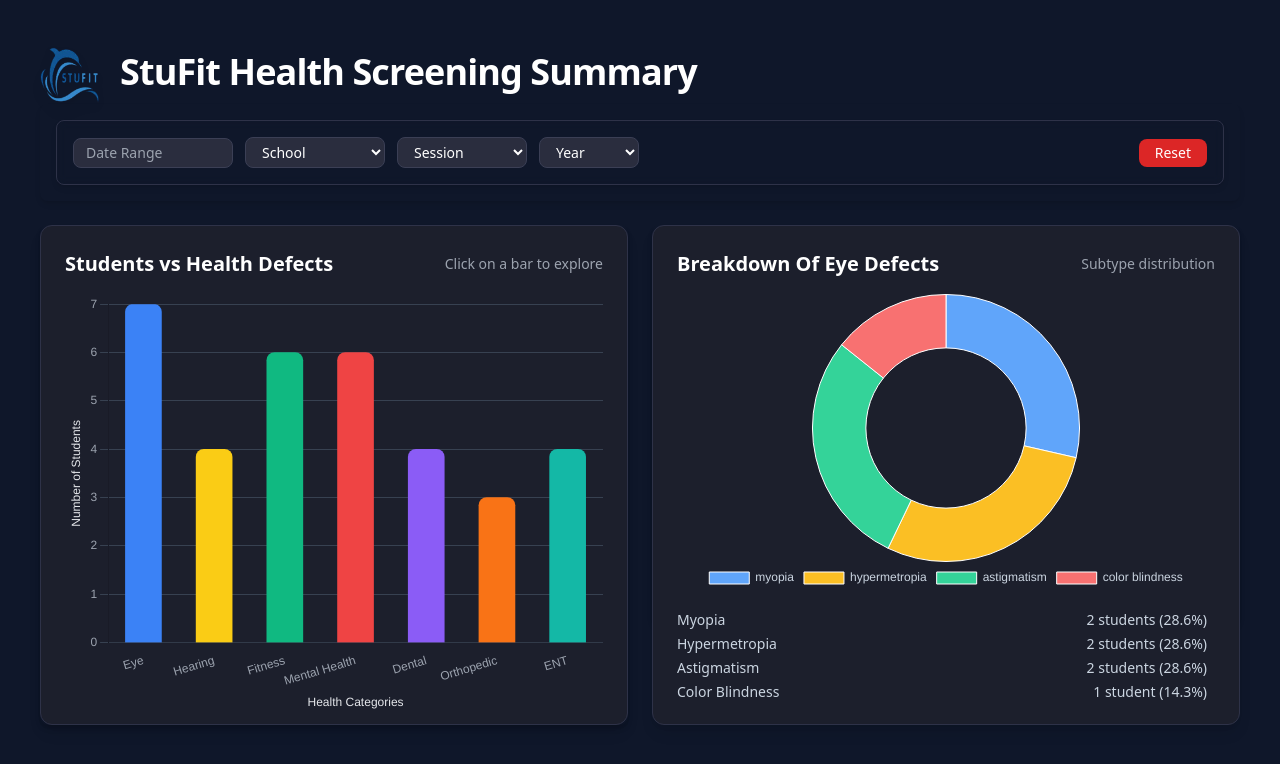
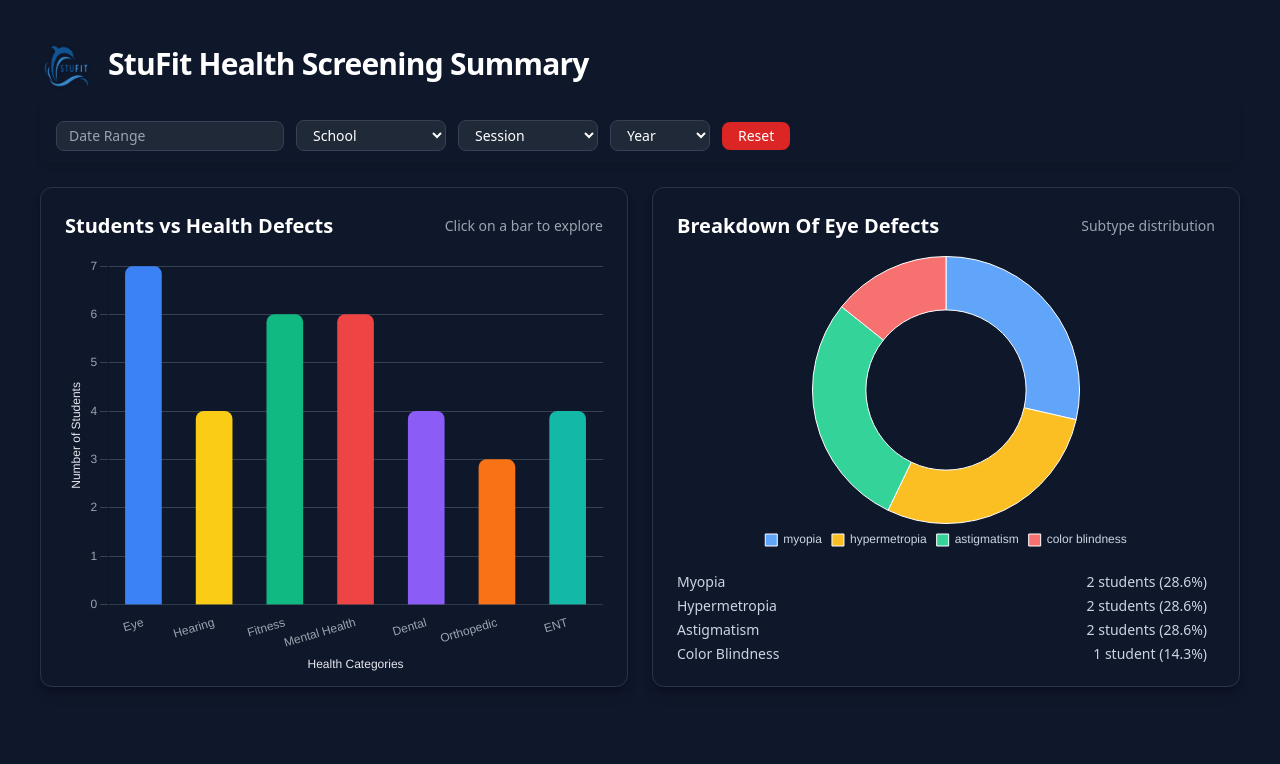
Before and after one commit to Vishwajeet-Kumar-Patel/Summary_Page, a React (Vite) app: page / in a window 1280 px wide. Shown: the top 764 px of the page. Built offline with nearby package versions, Linux system fonts and the light colour scheme; the HTML template or start-up script is replaced by a standard one.

Commit message:
CSS Fixed Just LOGO have some issues

```diff
--- a/package.json
+++ b/package.json
@@ -10,6 +10,8 @@
     "preview": "vite preview"
   },
   "dependencies": {
+    "@headlessui/react": "^2.2.4",
+    "@heroicons/react": "^2.2.0",
     "chart.js": "^4.5.0",
     "react": "^19.1.0",
     "react-chartjs-2": "^5.3.0",
--- a/src/components/DefectBarChart.jsx
+++ b/src/components/DefectBarChart.jsx
@@ -9,13 +9,16 @@ import {
   Legend,
 } from 'chart.js';
 
+// Register the essential chart components
 ChartJS.register(BarElement, CategoryScale, LinearScale, Tooltip, Legend);
 
 export default function DefectBarChart({ data, onBarClick }) {
+  // Define the types of defects we're interested in
   const defectTypes = [
     'eye', 'hearing', 'fitness', 'mental', 'dental', 'orthopedic', 'ent',
   ];
 
+  // Friendly labels for displaying on the chart
   const defectLabels = {
     eye: 'Eye',
     hearing: 'Hearing',
@@ -26,11 +29,13 @@ export default function DefectBarChart({ data, onBarClick }) {
     ent: 'ENT',
   };
 
+  // Define a distinct color for each bar (defect type)
   const barColors = [
     '#3b82f6', '#facc15', '#10b981',
     '#ef4444', '#8b5cf6', '#f97316', '#14b8a6'
   ];
 
+  // Count how many students have each type of defect using useMemo for optimization
   const defectCounts = useMemo(() => {
     const counts = Object.fromEntries(defectTypes.map(type => [type, 0]));
     data.forEach(student => {
@@ -41,6 +46,7 @@ export default function DefectBarChart({ data, onBarClick }) {
     return counts;
   }, [data]);
 
+  // Prepare the data object to feed into Chart.js
   const chartData = {
     labels: defectTypes.map(type => defectLabels[type]),
     datasets: [
@@ -50,27 +56,29 @@ export default function DefectBarChart({ data, onBarClick }) {
         backgroundColor: barColors,
         borderRadius: 8,
         barThickness: 36,
-        hoverBackgroundColor: barColors.map(color => color + 'cc'),
+        hoverBackgroundColor: barColors.map(color => color + 'cc'), // Slight transparency on hover
       },
     ],
   };
 
+  // Configuration options for how the bar chart should behave/look
   const chartOptions = {
     responsive: true,
-    maintainAspectRatio: false,
+    maintainAspectRatio: false, // Let it scale based on container height
     layout: {
       padding: {
-        bottom: 30, // prevents x-axis labels from being cut off
+        bottom: 30, // Prevent labels from getting cut off
       },
     },
     animation: {
       duration: 700,
-      easing: 'easeInOutQuart',
+      easing: 'easeInOutQuart', // Smooth transition on chart load
     },
     plugins: {
-      legend: { display: false },
+      legend: { display: false }, // Hide the legend since labels are obvious
       tooltip: {
         callbacks: {
+          // Show a readable tooltip like: "4 students"
           label: (ctx) => `${ctx.raw} students`,
         },
         backgroundColor: '#1f2937',
@@ -81,6 +89,7 @@ export default function DefectBarChart({ data, onBarClick }) {
         padding: 10,
       },
     },
+    // Handle click on bars — pass defect type to parent component
     onClick: (_, elements) => {
       if (elements.length > 0) {
         const index = elements[0].index;
@@ -127,7 +136,8 @@ export default function DefectBarChart({ data, onBarClick }) {
   };
 
   return (
-    <div className="w-full h-[500px] p-4 md:p-6 rounded-xl shadow-lg border border-[#2e3248] bg-[#1c1f2c] overflow-hidden">
+    <div className="w-full h-[400px] sm:h-[420px] md:h-[500px] p-4 md:p-6 rounded-xl shadow-lg border border-[#2e3248] overflow-hidden">
+      {/* Header above the chart */}
       <div className="flex flex-col sm:flex-row justify-between items-start sm:items-center mb-4 gap-1">
         <h2 className="text-lg md:text-xl font-semibold text-white">
           Students vs Health Defects
@@ -136,6 +146,8 @@ export default function DefectBarChart({ data, onBarClick }) {
           Click on a bar to explore
         </span>
       </div>
+
+      {/* The Bar chart itself */}
       <Bar data={chartData} options={chartOptions} />
     </div>
   );
--- a/src/components/DefectDrilldown.jsx
+++ b/src/components/DefectDrilldown.jsx
@@ -7,8 +7,10 @@ import {
   Legend,
 } from 'chart.js';
 
+// Register required chart components
 ChartJS.register(ArcElement, Tooltip, Legend);
 
+// Friendly display labels for each defect category
 const defectLabels = {
   eye: 'Eye',
   hearing: 'Hearing',
@@ -20,6 +22,7 @@ const defectLabels = {
 };
 
 export default function DefectDrilldown({ data, defectType }) {
+  // Compute counts for each subtype under the selected defect type
   const subtypeCounts = useMemo(() => {
     const counts = {};
     data.forEach((student) => {
@@ -31,8 +34,10 @@ export default function DefectDrilldown({ data, defectType }) {
     return counts;
   }, [data, defectType]);
 
+  // Calculate the total number of students for percentage breakdown
   const total = Object.values(subtypeCounts).reduce((a, b) => a + b, 0);
 
+  // Prepare chart data using subtypes and their counts
   const chartData = {
     labels: Object.keys(subtypeCounts),
     datasets: [
@@ -50,7 +55,8 @@ export default function DefectDrilldown({ data, defectType }) {
   };
 
   return (
-    <div className="w-full h-[400px] md:h-[500px] p-4 md:p-6 rounded-xl shadow-lg border border-[#2e3248] bg-[#1c1f2c]">
+    <div className="w-full h-[400px] sm:h-[500px] p-4 md:p-6 rounded-xl shadow-lg border border-[#2e3248] overflow-hidden">
+      {/* Title and description header */}
       <div className="flex flex-col sm:flex-row justify-between items-start sm:items-center mb-4 gap-1">
         <h2 className="text-lg md:text-xl font-semibold text-white capitalize">
           Breakdown of {defectLabels[defectType] || defectType} Defects
@@ -58,25 +64,30 @@ export default function DefectDrilldown({ data, defectType }) {
         <span className="text-xs md:text-sm text-gray-400">Subtype distribution</span>
       </div>
 
+      {/* Show pie chart only if there is data */}
       {Object.keys(subtypeCounts).length > 0 ? (
         <>
-          <div className="relative h-[220px] md:h-[300px] w-full">
+          {/* Pie Chart Container */}
+          <div className="relative h-[220px] sm:h-[300px] w-full">
             <Pie
               data={chartData}
               options={{
                 responsive: true,
                 maintainAspectRatio: false,
-                cutout: '60%', // Donut chart center cut
+                cutout: '60%', // Makes it a doughnut chart look
                 plugins: {
                   legend: {
                     position: 'bottom',
                     labels: {
                       color: '#cbd5e1',
                       font: { size: 12 },
+                      padding: 10,
+                      boxWidth: 12,
                     },
                   },
                   tooltip: {
                     callbacks: {
+                      // Tooltip label format
                       label: (ctx) => `${ctx.label}: ${ctx.raw} students`,
                     },
                     backgroundColor: '#1f2937',
@@ -91,7 +102,8 @@ export default function DefectDrilldown({ data, defectType }) {
             />
           </div>
 
-          <ul className="mt-4 text-sm text-slate-300 space-y-1 max-h-[100px] overflow-auto pr-2">
+          {/* Subtype List */}
+          <ul className="mt-4 text-sm text-slate-300 space-y-1 max-h-[100px] overflow-y-auto pr-2 scrollbar-thin scrollbar-thumb-gray-700">
             {Object.entries(subtypeCounts).map(([key, value]) => (
               <li key={key} className="flex justify-between text-xs md:text-sm">
                 <span className="capitalize">{key}</span>
@@ -104,6 +116,7 @@ export default function DefectDrilldown({ data, defectType }) {
           </ul>
         </>
       ) : (
+        // Handle case where no subtype data is available
         <p className="text-slate-400 text-center text-sm">
           No subtype data available for {defectLabels[defectType] || defectType}.
         </p>
--- a/src/components/FilterPanel.jsx
+++ b/src/components/FilterPanel.jsx
@@ -1,15 +1,17 @@
-import React, { useState, useEffect } from 'react';
-import DatePicker from 'react-datepicker';
-import 'react-datepicker/dist/react-datepicker.css';
+import React, { useState, useEffect } from "react";
+import DatePicker from "react-datepicker";
+import "react-datepicker/dist/react-datepicker.css";
+import { Disclosure } from "@headlessui/react";
+import { ChevronDownIcon } from "@heroicons/react/20/solid";
 
 export default function FilterPanel({ data, setFilteredData }) {
   const [dateRange, setDateRange] = useState([null, null]);
   const [startDate, endDate] = dateRange;
-  const [school, setSchool] = useState('');
-  const [session, setSession] = useState('');
-  const [year, setYear] = useState('');
-  const [ageGroup, setAgeGroup] = useState('');
-  const [search, setSearch] = useState('');
+  const [school, setSchool] = useState("");
+  const [session, setSession] = useState("");
+  const [year, setYear] = useState("");
+  const [ageGroup, setAgeGroup] = useState("");
+  const [search, setSearch] = useState("");
 
   const schoolOptions = [...new Set(data.map((d) => d.school))];
   const yearOptions = [...new Set(data.map((d) => new Date(d.date).getFullYear()))];
@@ -30,15 +32,15 @@ export default function FilterPanel({ data, setFilteredData }) {
     if (ageGroup) {
       filtered = filtered.filter((item) => {
         const age = item.age;
-        if (ageGroup === '<10') return age < 10;
-        if (ageGroup === '10–14') return age >= 10 && age <= 14;
-        if (ageGroup === '15–18') return age >= 15 && age <= 18;
-        if (ageGroup === '18+') return age > 18;
+        if (ageGroup === "<10") return age < 10;
+        if (ageGroup === "10–14") return age >= 10 && age <= 14;
+        if (ageGroup === "15–18") return age >= 15 && age <= 18;
+        if (ageGroup === "18+") return age > 18;
         return true;
       });
     }
 
-    if (search.trim() !== '') {
+    if (search.trim() !== "") {
       filtered = filtered.filter(
         (item) =>
           item.name.toLowerCase().includes(search.toLowerCase()) ||
@@ -51,18 +53,48 @@ export default function FilterPanel({ data, setFilteredData }) {
 
   const handleReset = () => {
     setDateRange([null, null]);
-    setSchool('');
-    setSession('');
-    setYear('');
-    setAgeGroup('');
-    setSearch('');
+    setSchool("");
+    setSession("");
+    setYear("");
+    setAgeGroup("");
+    setSearch("");
     setFilteredData(data);
   };
 
   return (
-    <div className="flex flex-wrap items-center gap-3 p-4 bg-transparent text-white rounded-lg backdrop-blur-sm border border-[#2e3248] shadow-md">
-      {/* Date Range Picker */}
-      <div className="w-full sm:w-[160px]">
+    <div className=" text-white px-4 py-3">
+      {/* Mobile View - Dropdown */}
+      <div className="block md:hidden">
+        <Disclosure>
+          {({ open }) => (
+            <div>
+              <Disclosure.Button className="flex justify-between items-center w-full px-4 py-2 bg-[#1f2937] text-sm font-medium rounded-md hover:bg-[#374151]">
+                Add Filters
+                <ChevronDownIcon
+                  className={`w-5 h-5 text-white transition-transform ${open ? "rotate-180" : ""}`}
+                />
+              </Disclosure.Button>
+
+              <Disclosure.Panel className="mt-4 grid grid-cols-1 sm:grid-cols-2 gap-3">
+                <FilterControls />
+              </Disclosure.Panel>
+            </div>
+          )}
+        </Disclosure>
+      </div>
+
+      {/* Desktop View - Navbar Style */}
+      <div className="hidden md:flex md:flex-wrap md:items-center md:gap-3 md:justify-start mt-2">
+        <FilterControls />
+      </div>
+    </div>
+  );
+
+  function FilterControls() {
+    return (
+      <>
+        {/* Date Range */}
+        <div className="w-full sm:w-auto">
           <DatePicker
             selectsRange
             startDate={startDate}
@@ -73,15 +105,15 @@ export default function FilterPanel({ data, setFilteredData }) {
             showYearDropdown
             dropdownMode="select"
             isClearable
-          className="bg-[#2a2d3e] border border-[#3b3f55] text-sm text-white rounded-lg px-3 py-1 w-full"
+            className="bg-[#1f2937] border border-[#3b3f55] text-sm text-white rounded-lg px-3 py-1 w-full"
           />
         </div>
 
-      {/* School Filter */}
+        {/* School */}
         <select
           value={school}
           onChange={(e) => setSchool(e.target.value)}
-        className="bg-[#2a2d3e] border border-[#3b3f55] text-sm text-white rounded-lg px-3 py-1 w-full sm:w-[140px]"
+          className="bg-[#1f2937] border border-[#3b3f55] text-sm text-white rounded-lg px-3 py-1 w-full sm:w-[150px]"
         >
           <option value="">School</option>
           {schoolOptions.map((s, i) => (
@@ -89,22 +121,22 @@ export default function FilterPanel({ data, setFilteredData }) {
           ))}
         </select>
 
-      {/* Session Filter */}
+        {/* Session */}
         <select
           value={session}
           onChange={(e) => setSession(e.target.value)}
-        className="bg-[#2a2d3e] border border-[#3b3f55] text-sm text-white rounded-lg px-3 py-1 w-full sm:w-[130px]"
+          className="bg-[#1f2937] border border-[#3b3f55] text-sm text-white rounded-lg px-3 py-1 w-full sm:w-[140px]"
         >
           <option value="">Session</option>
           <option value="Jan - June">Jan - June</option>
           <option value="July - Dec">July - Dec</option>
         </select>
 
-      {/* Year Filter */}
+        {/* Year */}
         <select
           value={year}
           onChange={(e) => setYear(e.target.value)}
-        className="bg-[#2a2d3e] border border-[#3b3f55] text-sm text-white rounded-lg px-3 py-1 w-full sm:w-[100px]"
+          className="bg-[#1f2937] border border-[#3b3f55] text-sm text-white rounded-lg px-3 py-1 w-full sm:w-[100px]"
         >
           <option value="">Year</option>
           {yearOptions.map((y, i) => (
@@ -112,11 +144,11 @@ export default function FilterPanel({ data, setFilteredData }) {
           ))}
         </select>
 
-      {/* Age Group Filter
+        {/* Age Group
         <select
           value={ageGroup}
           onChange={(e) => setAgeGroup(e.target.value)}
-        className="bg-[#2a2d3e] border border-[#3b3f55] text-sm text-white rounded-lg px-3 py-1 w-full sm:w-[100px]"
+          className="bg-[#1f2937] border border-[#3b3f55] text-sm text-white rounded-lg px-3 py-1 w-full sm:w-[100px]"
         >
           <option value="">Age</option>
           <option value="<10">&lt;10</option>
@@ -125,24 +157,23 @@ export default function FilterPanel({ data, setFilteredData }) {
           <option value="18+">18+</option>
         </select> */}
 
-      {/* Search Box
+        {/* Search
         <input
           type="text"
-        placeholder="Search..."
+          placeholder="Search Name or ID"
           value={search}
           onChange={(e) => setSearch(e.target.value)}
-        className="bg-[#2a2d3e] border border-[#3b3f55] text-sm text-white rounded-lg px-3 py-1 w-full sm:w-[160px]"
+          className="bg-[#1f2937] border border-[#3b3f55] text-sm text-white rounded-lg px-3 py-1 w-full sm:w-[160px]"
         /> */}
 
-      {/* Reset Button */}
-      <div className="w-full sm:w-auto ml-auto">
+        {/* Reset */}
         <button
           onClick={handleReset}
-          className="w-full sm:w-auto text-sm bg-red-600 hover:bg-red-700 px-4 py-1 rounded-lg transition-all mt-2 sm:mt-0"
+          className="bg-red-600 hover:bg-red-700 px-4 py-1 text-sm rounded-lg w-full sm:w-auto mt-1 sm:mt-0"
         >
           Reset
         </button>
-      </div>
-    </div>
+      </>
     );
   }
+}
--- a/src/pages/HealthSummary.jsx
+++ b/src/pages/HealthSummary.jsx
@@ -5,50 +5,55 @@ import DefectDrilldown from '../components/DefectDrilldown';
 import healthData from '../data/healthData.json';
 
 export default function HealthSummary() {
+  // State to hold the filtered dataset
   const [filteredData, setFilteredData] = useState(healthData);
-  const [selectedDefect, setSelectedDefect] = useState('eye'); // Default selected
 
+  // State to track which defect type is selected for drilldown (default: "eye")
+  const [selectedDefect, setSelectedDefect] = useState('eye');
+
+  // Ensure the selected defect is valid for the current filtered data
   useEffect(() => {
-    // Reset to a valid defect if the current one has no data
-    if (filteredData.length > 0 && !filteredData.some(d => d.defects?.[selectedDefect])) {
+    const validDefectExists = filteredData.some(d => d.defects?.[selectedDefect]);
+
+    if (!validDefectExists && filteredData.length > 0) {
       const fallback = ['eye', 'hearing', 'fitness', 'mental', 'dental', 'orthopedic', 'ent'].find(
         type => filteredData.some(d => d.defects?.[type])
       );
-      setSelectedDefect(fallback || 'eye');
+      setSelectedDefect(fallback || 'eye'); // fallback if none found
     }
   }, [filteredData]);
 
   return (
     <div className="min-h-screen bg-[#0f172a] text-white font-sans p-4 md:p-6">
-      {/* Header */}
-      <div className="flex items-center gap-4">
+
+      {/* ---- Header Section ---- */}
+      <div className="flex items-center gap-3 mb-2 sm:mb-3">
         <img
           src="/logo.png"
           alt="StuFit Logo"
-    className="w-16 h-16 object-contain drop-shadow-lg"
+          className="w-10 h-8 sm:w-12 sm:h-10 md:w-14 md:h-12 object-contain drop-shadow"
         />
-  <h1 className="text-3xl md:text-4xl font-extrabold tracking-tight">
+        <h1 className="text-lg sm:text-lg md:text-3xl font-bold tracking-tight leading-tight">
           StuFit Health Screening Summary
         </h1>
       </div>
 
-
-      {/* Sticky Filter Bar */}
-      {/* Sticky Filter Bar only on md and above */}
-<div className="md:sticky md:top-0 md:z-50 rounded-lg shadow-md p-4 mb-6">
+      {/* ---- Filter Panel Section ---- */}
+      {/* Sticky only for medium screens and above */}
+      <div className="md:sticky md:top-0 md:z-50 rounded-lg shadow-md p-0 mb-6">
         <FilterPanel data={healthData} setFilteredData={setFilteredData} />
       </div>
 
+      {/* ---- Charts Section ---- */}
+      <div className="flex flex-col lg:flex-row gap-6">
 
-      {/* Chart Section */}
-      <div className="flex flex-col lg:flex-row gap-6">
-        {/* Left: Bar Chart */}
-        <div className="lg:w-1/2 rounded-lg shadow-md h-500px">
+        {/* Left: Bar Chart - Displays student count per health defect */}
+        <div className="lg:w-1/2 rounded-lg shadow-md">
           <DefectBarChart data={filteredData} onBarClick={setSelectedDefect} />
         </div>
 
-        {/* Right: Pie Chart */}
-        <div className="lg:w-1/2 rounded-lg shadow-md h-[400px]">
+        {/* Right: Drilldown Pie Chart - Shows defect subtypes */}
+        <div className="lg:w-1/2 rounded-lg shadow-md">
           <DefectDrilldown data={filteredData} defectType={selectedDefect} />
         </div>
 
```
Also changed, not shown: 1 other file (tests, documents, lock files or other folders). Lines whose indentation alone changed are shown as unchanged.
